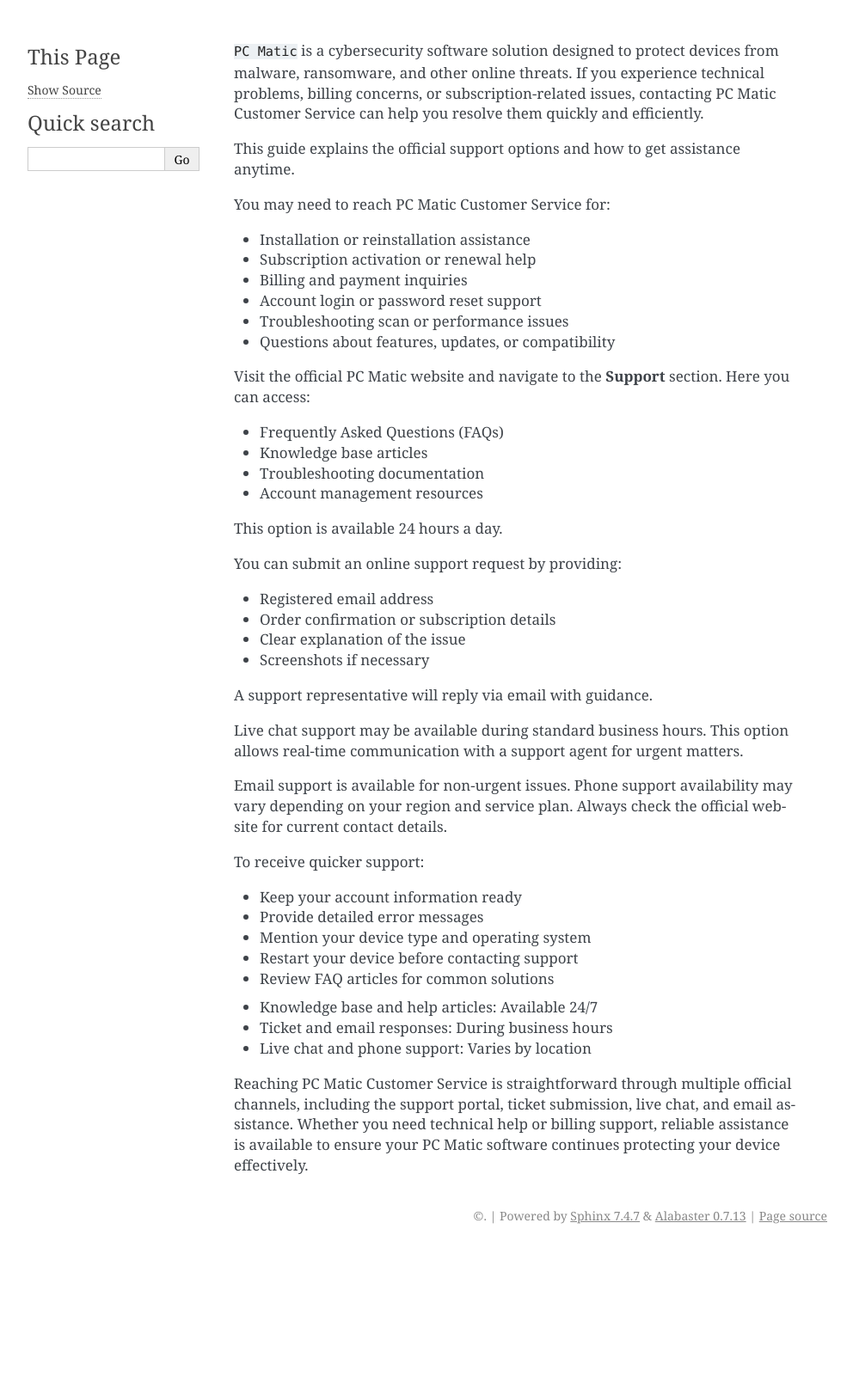
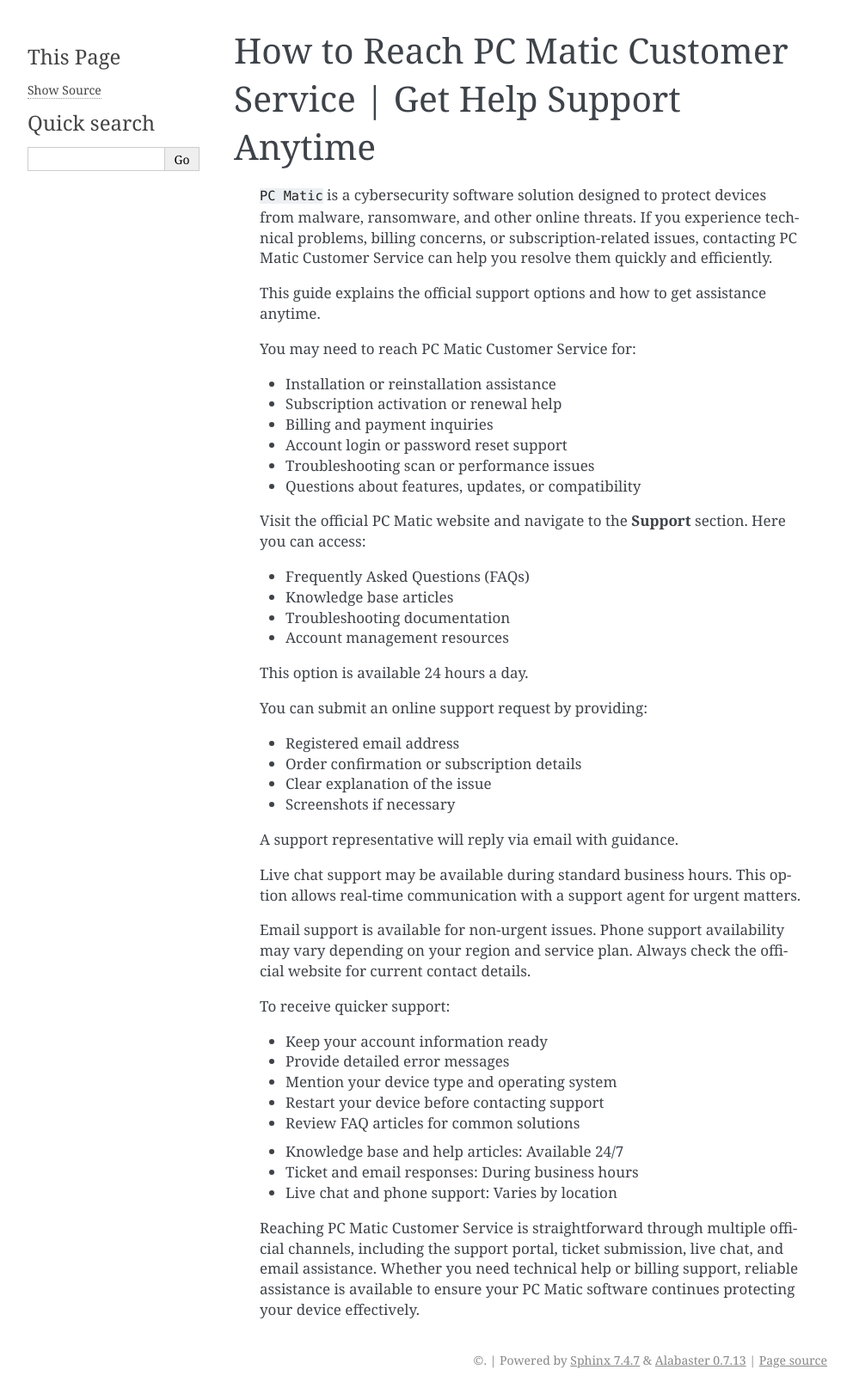
Before and after one commit to jayaallena/matichub, a Sphinx documentation site: the page built from docs/index.rst, in a window 1280 px wide. Shown: the whole page at 86% size, without its empty margins (148-1140 px from the left). Built offline with Sphinx 7.4.7, drawn with Linux system fonts in a browser that asks for light colours; before the commit the page ends 1454 px from its top, so only the background shows below that; some of the changed lines change nothing that is shown.

Commit message:
Update index.rst

```diff
--- a/docs/index.rst
+++ b/docs/index.rst
@@ -1,7 +1,5 @@
-.. container:: boxed
-
-   How to Reach PC Matic Customer Service | Get Help Support Anytime
-   ==================================================================
+How to Reach PC Matic Customer Service | Get Help Support Anytime
+==================================================================
 
    .. contents::
       :local:
```
